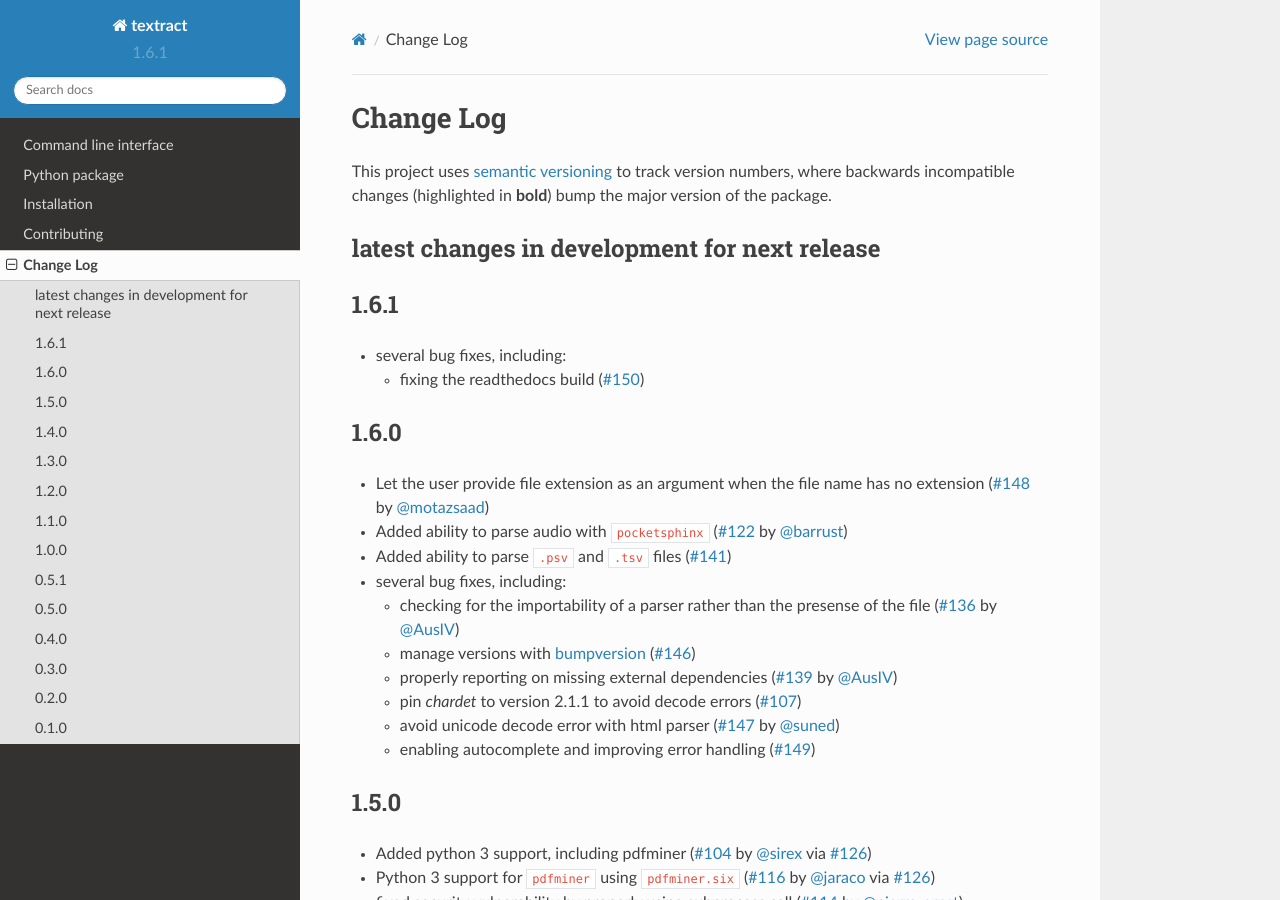
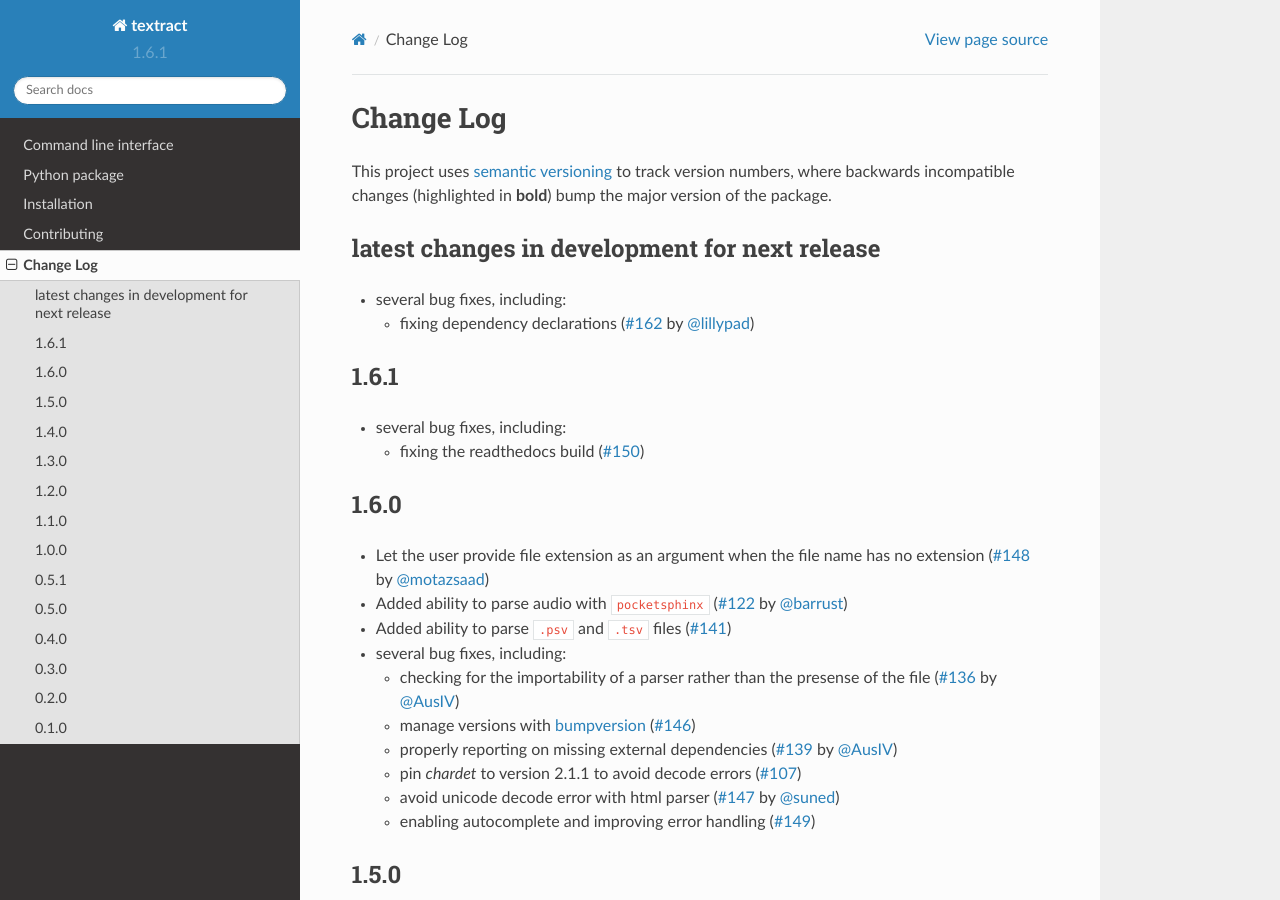
Before and after one commit to deanmalmgren/textract, a Sphinx documentation site: the page built from docs/changelog.rst, in a window 1280 px wide and 900 px high. Built offline with Sphinx 7.4.7 and the Read the Docs theme 2.0.0, drawn with Linux system fonts in a browser that asks for light colours.

Commit message:
updated changelog.rst

```diff
--- a/docs/changelog.rst
+++ b/docs/changelog.rst
@@ -10,6 +10,12 @@ latest changes in development for next release
 ----------------------------------------------
 
 .. THANKS FOR CONTRIBUTING; ADD YOUR UNRELEASED CHANGES HERE!
+
+* several bug fixes, including:
+
+  * fixing dependency declarations (`#162`_ by `@lillypad`_)
+
+
 1.6.1
 -------------------
 
@@ -273,6 +279,7 @@ latest changes in development for next release
 .. _@jsmith-mploir: https://github.com/jsmith-mploir
 .. _@kokxx: https://github.com/Kokxx
 .. _@levivm: https://github.com/levivm
+.. _@lillypad: https://github.com/lillypad
 .. _@motazsaad: https://github.com/motazsaad
 .. _@onionradish: https://github.com/onionradish
 .. _@pierre-ernst: https://github.com/pierre-ernst
@@ -348,3 +355,4 @@ latest changes in development for next release
 .. _#148: https://github.com/deanmalmgren/textract/issues/148
 .. _#149: https://github.com/deanmalmgren/textract/issues/149
 .. _#150: https://github.com/deanmalmgren/textract/issues/150
+.. _#162: https://github.com/deanmalmgren/textract/issues/162
```
